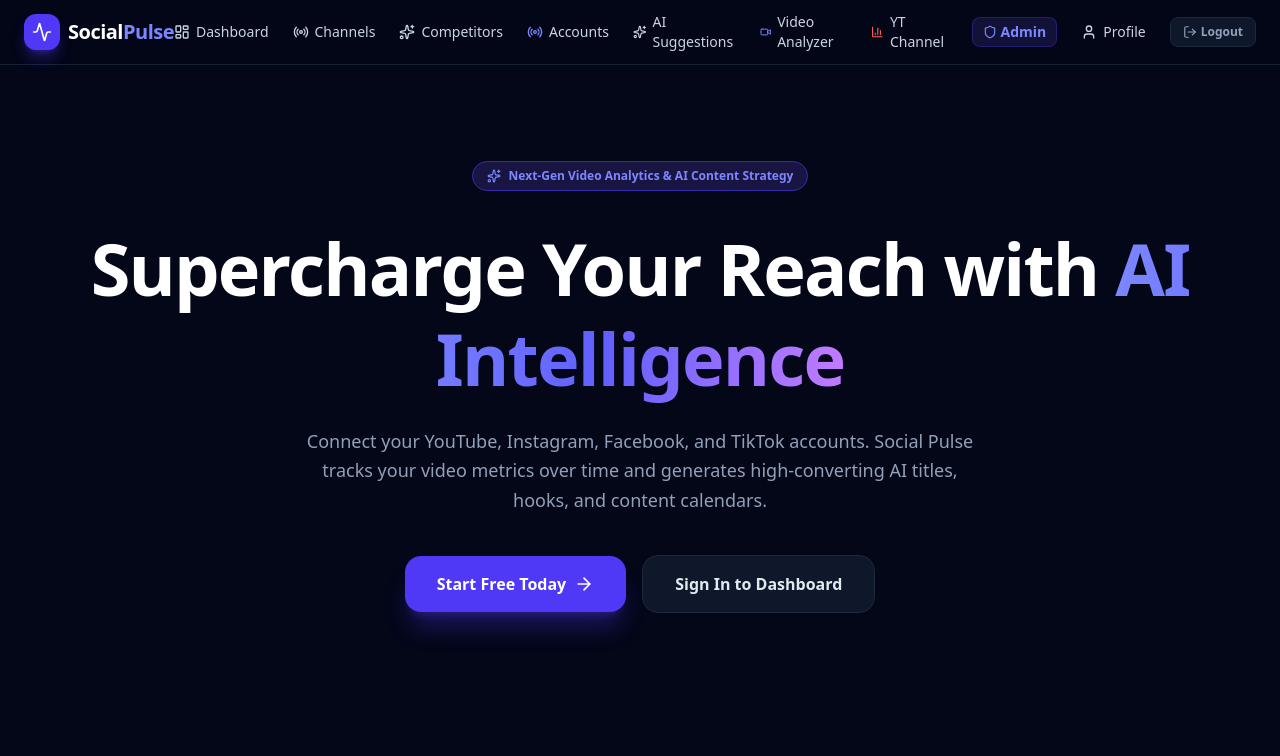
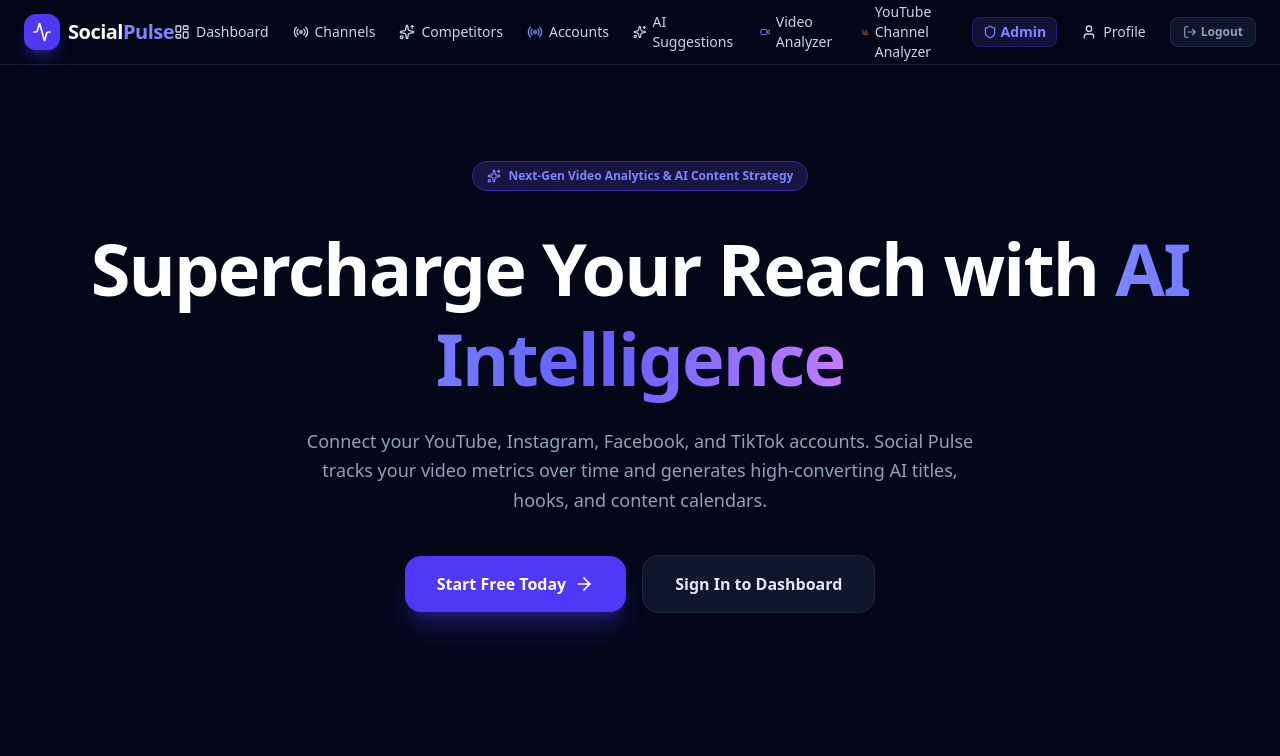
Before and after one commit to theepan-sutharsan/Social-Pulse-client, a Next.js app: page / in a window 1280 px wide. Shown: the top 756 px of the page. Built offline with nearby package versions, Linux system fonts and the light colour scheme; sample sign-in values are in the browser's storage.

Commit message:
refactor: rename YouTube channel analyzer

```diff
--- a/src/app/(member)/yt-channel-analysis/page.tsx
+++ b/src/app/(member)/yt-channel-analysis/page.tsx
@@ -666,7 +666,7 @@ export default function YTChannelAnalysisPage() {
               </div>
               <div>
                 <h1 className="text-2xl font-black text-white tracking-tight">
-                  YT Channel Analyzer
+                  YouTube Channel Analyzer
                 </h1>
                 <p className="text-slate-400 text-sm">
                   AI-powered video idea generator & script creator
--- a/src/components/navigation-bar.tsx
+++ b/src/components/navigation-bar.tsx
@@ -44,7 +44,7 @@ export function NavigationBar() {
                 <Video className="w-4 h-4 text-indigo-400" /> Video Analyzer
               </Link>
               <Link href="/yt-channel-analysis" className="text-sm font-medium text-slate-300 hover:text-indigo-400 flex items-center gap-1.5 transition-colors">
-                <BarChart3 className="w-4 h-4 text-red-400" /> YT Channel
+                <BarChart3 className="w-4 h-4 text-red-400" /> YouTube Channel Analyzer
               </Link>
               {isAdmin && (
                 <Link href="/admin" className="text-sm font-semibold text-indigo-400 flex items-center gap-1 px-2.5 py-1 bg-indigo-950/60 border border-indigo-800/50 rounded-lg hover:bg-indigo-900/60 transition-colors">
@@ -141,7 +141,7 @@ export function NavigationBar() {
                 onClick={closeMobileMenu}
                 className="flex items-center gap-3 px-3 py-2.5 text-sm font-medium text-slate-200 hover:bg-indigo-950/40 hover:text-indigo-400 rounded-lg transition-colors"
               >
-                <BarChart3 className="w-4 h-4 text-red-400" /> YT Channel Analyzer
+                <BarChart3 className="w-4 h-4 text-red-400" /> YouTube Channel Analyzer
               </Link>
               {isAdmin && (
                 <Link
```
